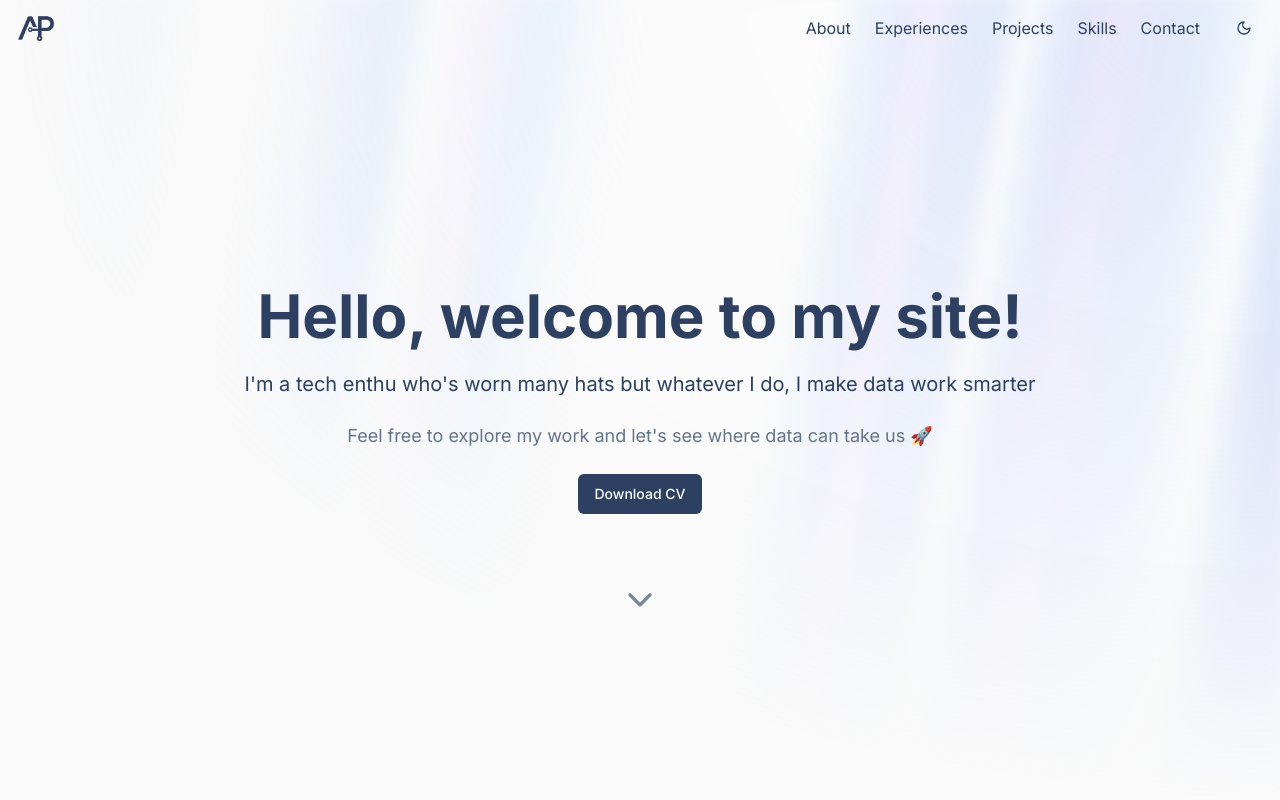
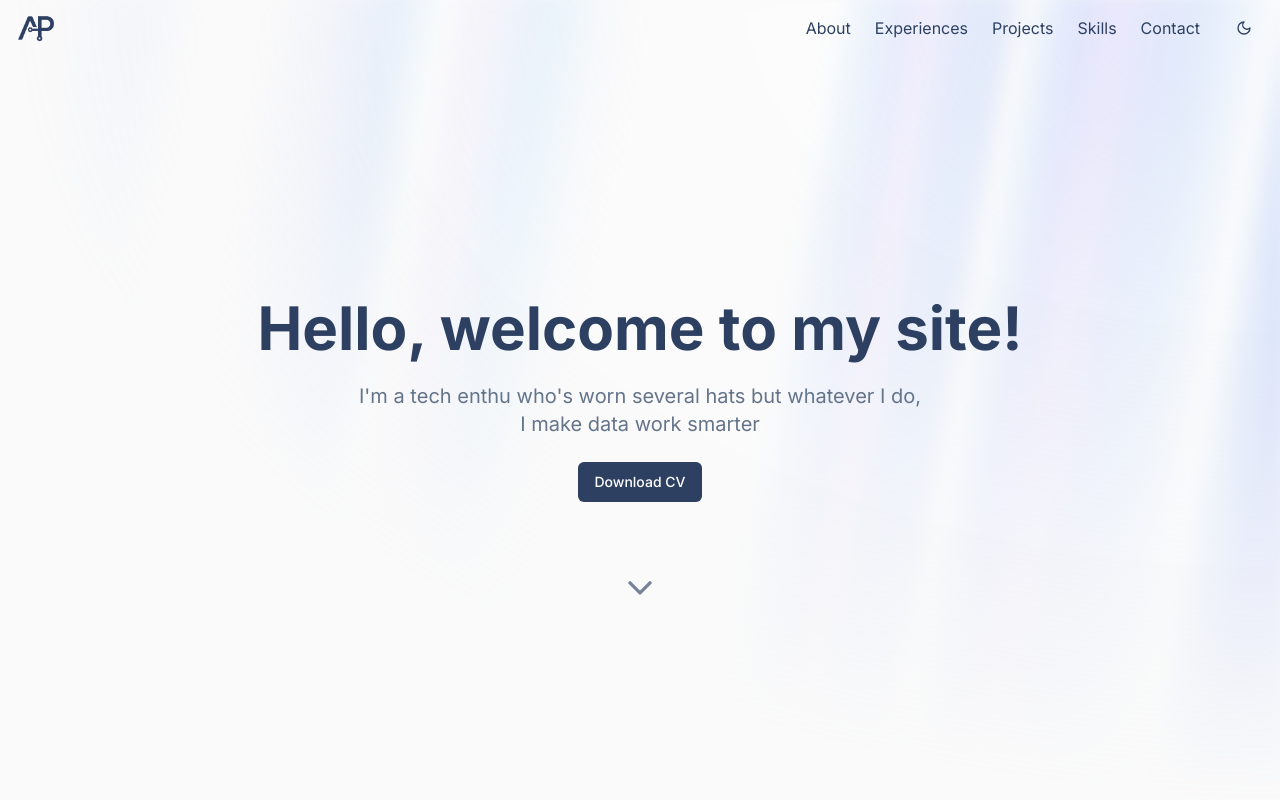
Before and after one commit to pramudyalyza/alyzaPramudya, a Next.js app: page / in a window 1280 px wide. Shown: the top 800 px of the page. Built offline with nearby package versions, Linux system fonts and the light colour scheme.

Commit message:
Update Hero

```diff
--- a/components/header.tsx
+++ b/components/header.tsx
@@ -38,7 +38,7 @@ export default function Header() {
   return (
     <header
       className={`fixed top-0 w-full z-50 transition-all duration-300 ${
-        isScrolled ? "bg-background/50 backdrop-blur-md py-2 shadow-md" : "bg-transparent py-2"
+        isScrolled ? "bg-background/90 backdrop-blur-md py-2 shadow-md" : "bg-transparent py-2"
       }`}
     >
       <div className="container mx-auto px-4 flex justify-between items-center">
--- a/components/hero.tsx
+++ b/components/hero.tsx
@@ -28,7 +28,7 @@ export default function Hero() {
 
   return (
     <AuroraBackground id="home">
-      <div className="container relative mx-auto px-4 text-center">
+      <div className="container relative mx-auto px-6 text-center">
         <motion.div
           className="max-w-4xl mx-auto space-y-6"
           variants={containerVariants}
@@ -44,18 +44,10 @@ export default function Hero() {
 
           <motion.h1
             variants={childVariants}
-            className="text-xl text-foreground md:text-xl"
+            className="text-xl text-muted-foreground md:text-xl"
           >
-            I'm a tech enthu who's worn many hats but whatever I do, I make data
-            work smarter
+            I'm a tech enthu who's worn several hats but whatever I do, <br></br> I make data work smarter
           </motion.h1>
-
-          <motion.p
-            variants={childVariants}
-            className="text-base text-muted-foreground md:text-lg"
-          >
-            Feel free to explore my work and let's see where data can take us 🚀
-          </motion.p>
 
           <motion.div variants={childVariants}>
             <Button
```
